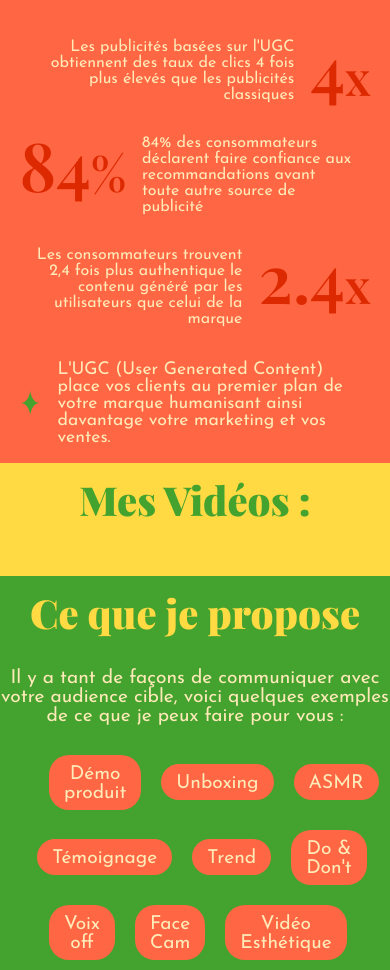
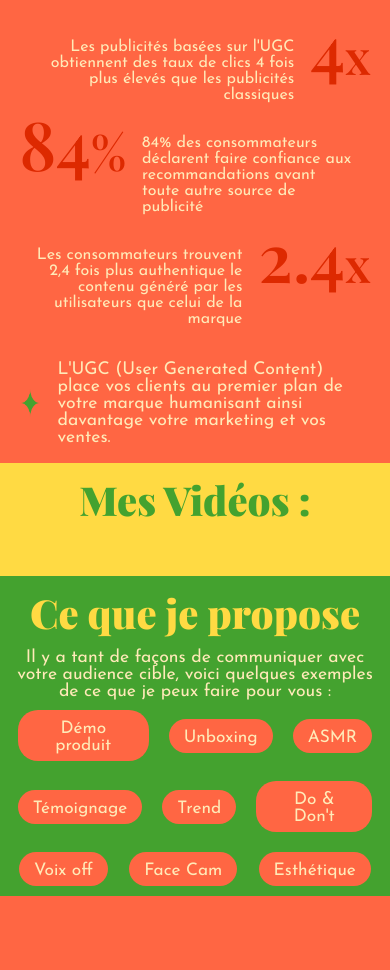
Before and after one commit to lucinegrd/portfolio-ugc, a React (Create React App) app: page / in a window 390 px wide. Shown: the part 1661-2631 px from the top of the page. After the commit the page ends 2557 px from the top, so only its background shows below. Built offline with nearby package versions, Linux system fonts and the light colour scheme; a web font is replaced by a local one.

Commit message:
services adaptive

```diff
--- a/src/components/Services.jsx
+++ b/src/components/Services.jsx
@@ -12,27 +12,27 @@ function Services() {
         <div className='Services_cat'>
             <div className='Services_cat_sub'>
                 <p className="Services_item">Démo produit</p>
-                <FiMusic size={25}  />
+                <FiMusic size={25} className="Services_icon"/>
                 <p className="Services_item">Unboxing</p>
-                <BsBoxSeam size={25}  />
+                <BsBoxSeam size={25} className="Services_icon"/>
                 <p className="Services_item">ASMR</p>
-                <MdKeyboardVoice size={25}  />
+                <MdKeyboardVoice size={25} className="Services_icon"/>
             </div>
             <div className='Services_cat_sub center'>
-                <BsChatQuote size={25}  />
+                <BsChatQuote size={25} className="Services_icon"/>
                 <p className="Services_item">Témoignage</p>
-                <BsTiktok size={25}  />
+                <BsTiktok size={25} className="Services_icon"/>
                 <p className="Services_item">Trend</p>
-                <TiTickOutline size={25}  />
+                <TiTickOutline size={25} className="Services_icon"/>
                 <p className="Services_item">Do & Don't</p>
             </div>
             <div className='Services_cat_sub'>
                 <p className="Services_item">Voix off</p>
-                <AiOutlineSound size={25}  />
+                <AiOutlineSound size={25} className="Services_icon"/>
                 <p className="Services_item">Face Cam</p>
-                <BsPersonVideo size={25}  />
-                <p className="Services_item">Vidéo Esthétique</p>
-                <BsStars size={25}  />
+                <BsPersonVideo size={25} className="Services_icon"/>
+                <p className="Services_item">Esthétique</p>
+                <BsStars size={25} className="Services_icon"/>
             </div>
 
         </div>
--- a/src/styles/Services.css
+++ b/src/styles/Services.css
@@ -42,3 +42,18 @@
 }.center{
     margin: 0 7%;
 }
+
+@media (max-width: 640px) {
+    .Services_intro{
+        font-size: 1.1em;
+        margin: 0 10px;
+    }
+    .Services_icon{
+        display: none;
+    }
+    .Services_cat_sub{
+        font-size: 0.9em;
+        margin: 0 2%;
+
+    }
+  }
--- a/src/styles/Why.css
+++ b/src/styles/Why.css
@@ -93,6 +93,10 @@
         padding: 0 5%;
     }
 
+    .Why_stat_number{
+        line-height: 1em;
+    }
+
     .Why_stat_item{
         display: flex;
         flex-direction: row-reverse;
```
